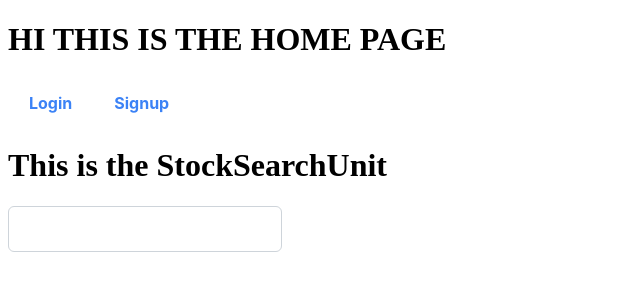
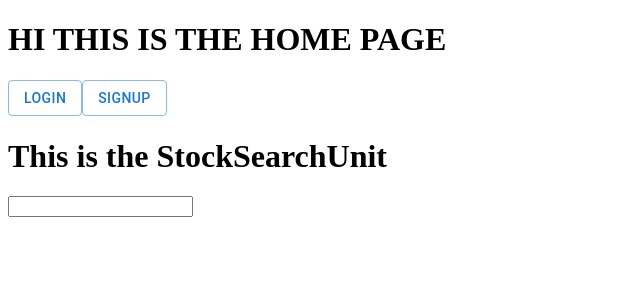
Before and after one commit to josh-W42/stonks-viewer, a React (Create React App) app: page / in a window 1280 px wide. Shown: the top 300 px of the page, without its empty margins (0-640 px from the left). Built offline with nearby package versions, Linux system fonts and the light colour scheme.

Commit message:
Switched some basic components from primereact to mui

```diff
--- a/src/index.tsx
+++ b/src/index.tsx
@@ -4,8 +4,6 @@ import { BrowserRouter as Router } from 'react-router-dom';
 import StonksViewer from './App';
 import reportWebVitals from './reportWebVitals';
 import { ApolloClient, InMemoryCache, ApolloProvider } from '@apollo/client';
-import 'primereact/resources/primereact.min.css';
-import 'primereact/resources/themes/lara-light-blue/theme.css';
 
 const client = new ApolloClient({
   uri: 'http://localhost:4000/graphql',
--- a/src/pages/landing/components/LandingPage/component.tsx
+++ b/src/pages/landing/components/LandingPage/component.tsx
@@ -1,33 +1,17 @@
 import React from 'react';
 import { Link } from 'react-router-dom';
-import { Button } from 'primereact/button';
 import { StockSearchUnit } from '../../../../common/components/StockSearchUnit';
+import Button from '@mui/material/Button';
 
 export const LandingPageComponent: React.FunctionComponent = () => {
-  // An example method of using gql queries
-  // const ExchangeRates = () => {
-  //   const { loading, error, data } = useQuery<IBookResponse>(EXCHANGE_RATES);
-
-  //   if (loading) return <p>Loading...</p>;
-  //   if (error) return <p>An Error Occured</p>;
-
-  //   console.log(data);
-
-  //   return data?.books.map(({ title, author }) => (
-  //     <p key={title}>
-  //       {title}: {author}
-  //     </p>
-  //   ));
-  // };
-
   return (
     <div>
       <h1>HI THIS IS THE HOME PAGE</h1>
       <Link to={'/login'}>
-        <Button label="Login" className="p-button-outline p-button-text" />
+        <Button variant={'outlined'}>Login</Button>
       </Link>
       <Link to={'/signUp'}>
-        <Button label="Signup" className="p-button-outline p-button-text" />
+        <Button variant={'outlined'}>Signup</Button>
       </Link>
       <div className="col-12 md:col-4">
         <StockSearchUnit />
```
